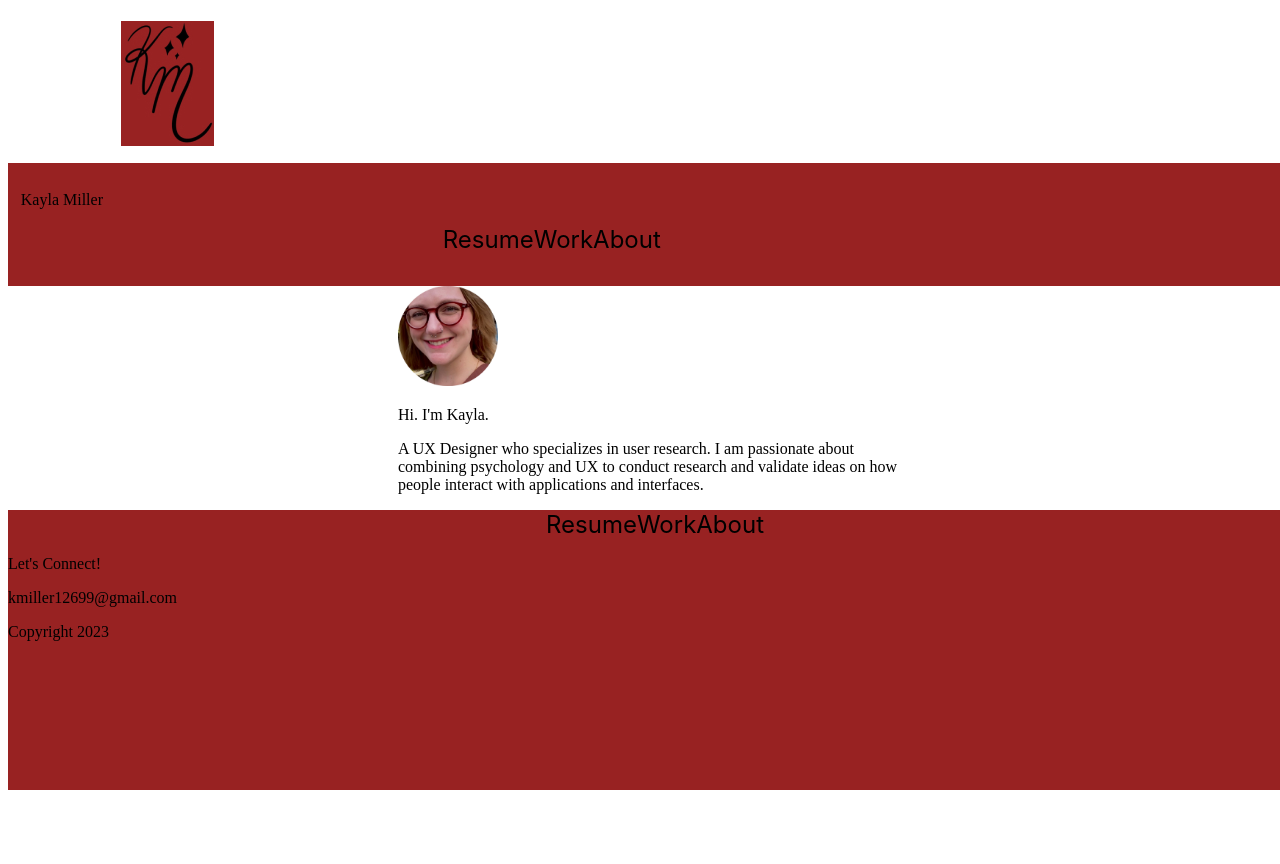
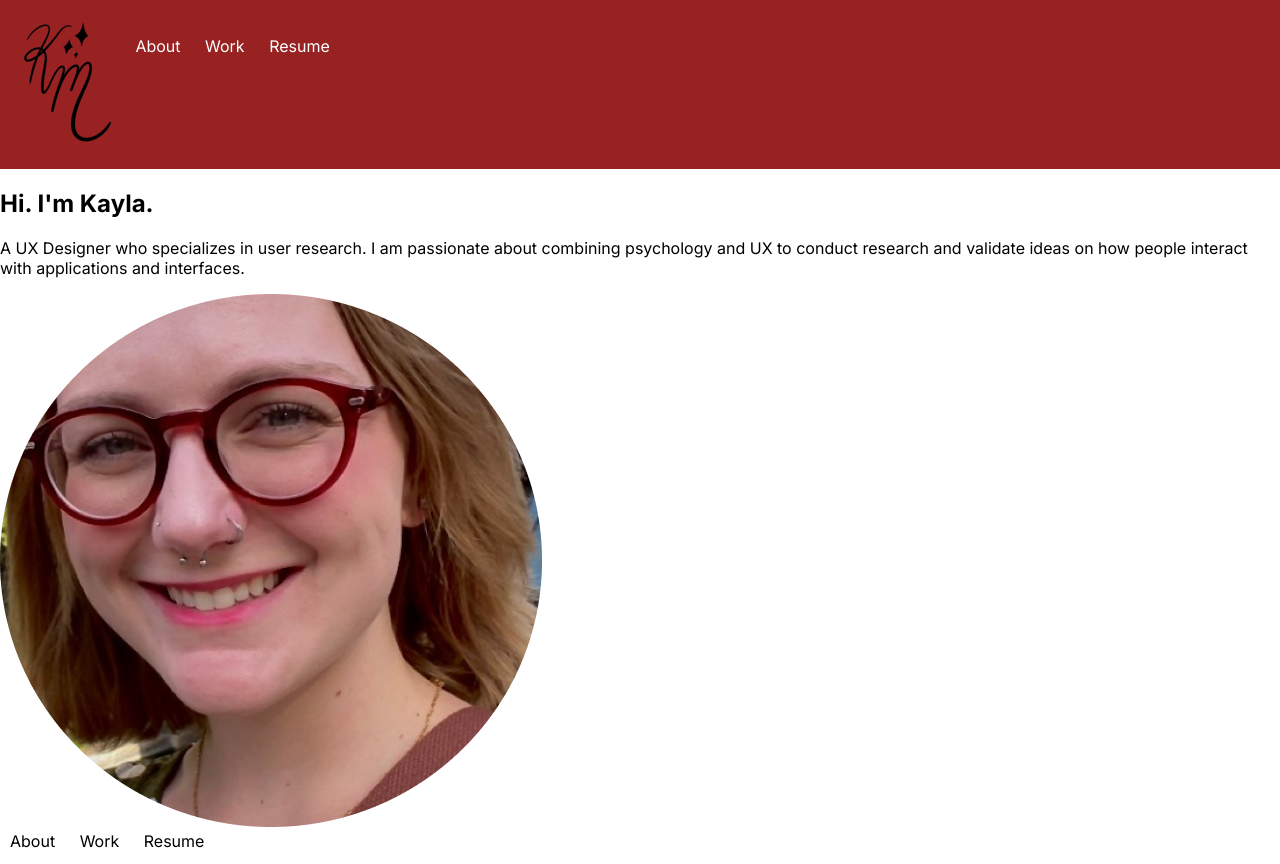
Before and after one commit to KaylaMiller26/UX_UI_HW_17, a plain HTML site: page index.html in a window 1280 px wide. Shown: the top 864 px of the page. Before the commit the page ends 800 px from the top, so only its background shows below. Drawn offline with Linux system fonts and the light colour scheme.

Commit message:
updated files

```diff
--- a/CSS/style.css
+++ b/CSS/style.css
@@ -1,3 +1,33 @@
+@import url(./variables.css);
+
+
+
+body{
+    margin: 0;
+    font-family: 'Inter', sans-serif;
+}
+
+.topNav{
+    display: flex;
+    background-color: #982222;
+    align-items: center;
+    justify-content: space-between;
+    padding: 20px;
+}
+
+
+nav a{
+    text-decoration: none;
+    color: white;
+    padding: 10px;
+}
+
+nav a:hover{
+    color: black;
+}
+
+
+
 .inline-block {
  display: inline-block;
  vertical-align: top;
@@ -8,18 +38,11 @@
  text-align: center;
 }
 nav {
- background-color: #982222;
  height: 98px;
  width: 100%;
  padding: 1%;
 }
-ul {
- width: 50%;
- margin-left: auto;
- font-family: Inter;
- font-size: 24px;
- font-style: medium;
-}
+
 .heroImg {
  height: 600px;
  padding: 25px;
@@ -33,21 +56,13 @@ ul {
  margin: 0 auto;
 }
 footer {
- background-color: #982222;
  height: 280px;
  width: 1512px;
 }
-ul {
- display: inline-block;
- vertical-align: top;
-}
-ul {
- list-style-type: none;
- margin: 0;
- padding: 0;
-}
-li {
- float: right;
+footer a{
+    text-decoration: none;
+    color: var(--Secondary);
+    padding: 10px;
 }
 body {
  height: 100%;
--- /dev/null
+++ b/css/variables.css
@@ -0,0 +1,10 @@
+@import url('https://fonts.googleapis.com/css2?family=Inter:wght@100;200;300;400;500;600;700;800;900&display=swap');
+
+root{
+    --Primary: #982222;
+    --Primarylight: #EBEBEB;
+    --Secondary: #FFFFFF;
+    --Secondarylight: #000000
+
+    --BodyFont: 'Inter', sans-serif;
+}
--- a/index.html
+++ b/index.html
@@ -1,43 +1,51 @@
 <!DOCTYPE html>
-<html>
-  <head>
-    <link href="css/style.css" rel="stylesheet" type="text/css">
-    <title>
-        "Kayla Miller's Portfolio"
-    </title>
+<html lang="en">
+
+
+<head>
+  <meta charset="UTF-8">
+  <meta http-equiv="X-UA-Compatible" content="IE=edge">
+  <meta name="viewport" content="width=device-width, initial-scale=1.0">
+  <link rel="stylesheet" href="./css/style.css">
+  <title>"Kayla Miller's Portfolio"</title>
+
   </head>
+
+
   <body>
-  <header class="navigation">
-  <div class="inline-block and logo">
-    <img src="images/Portfolio Logo.jpg">
-  </div>
-  <nav class="inline-block">
-    <p>
-     Kayla Miller
-    </p>
-    <ul>
-        <li>About</li>
-        <li>Work</li>
-        <li>Resume</li>
-    </ul>
-  </nav>
-  </header>
-  <section class="heroimg">
-    <div class="content">
-    <img class= "profilepicture"src="images/About Me Photo.jpg">
-    <p> Hi. I'm Kayla.
-    </p>
+    <header>
+      <div class="topNav">
+        <a href="#">
+          <img src="images/Portfolio Logo.jpg">
+        </a>
+        <nav>
+          <a href="#">About</a>
+          <a href="#">Work</a>
+          <a href="#">Resume</a>
+        </nav>
+      </div>
+    </header>
+   </body>
+
+  <section>
+    <div>
+      <h1>
+        Hi. I'm Kayla.
+      </h1>
     <p>
        A UX Designer who specializes in user research. I am passionate about combining psychology and UX to conduct research and validate ideas on how people interact with applications and interfaces.
     </p>
     </div>
+    <div>
+      <img src="images/About Me Photo.jpg">
+    </div>
   </section>
+
+
     <footer>
-        <ul>
-            <li>About</li>
-            <li>Work</li>
-            <li>Resume</li>
-        </ul>
+      <a href="#">About</a>
+      <a href="#">Work</a>
+      <a href="#">Resume</a>
         <p>
         Let's Connect!
         </p>
```
